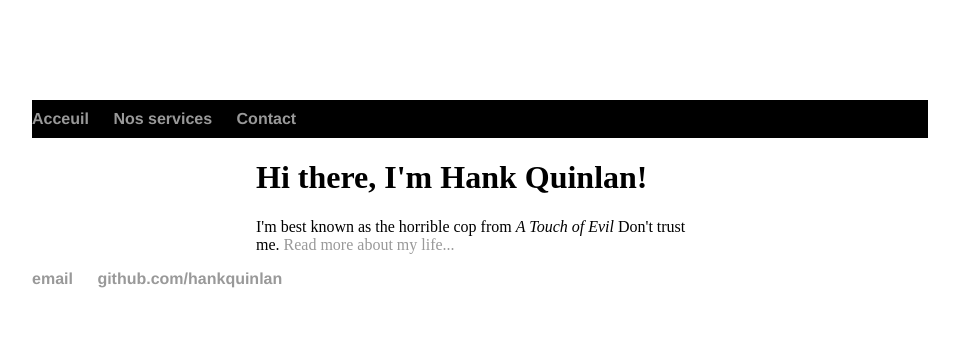
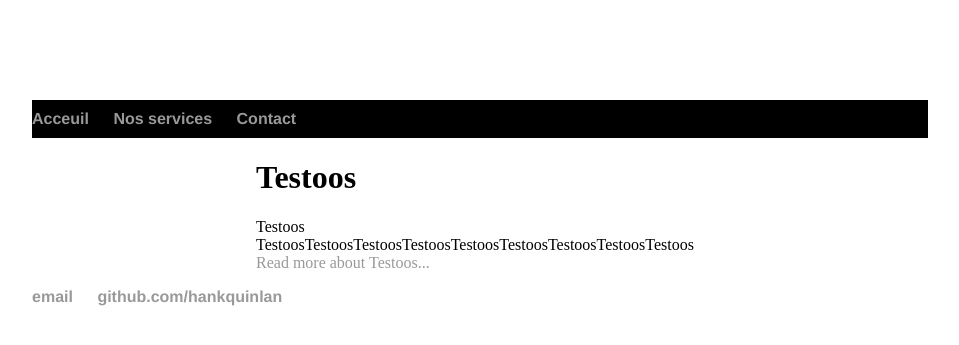
Before and after one commit to BobRendal/BobRendal.github.io, a Jekyll site: the page built from index.html, in a window 1280 px wide. Shown: the top 345 px of the page, without its empty margins (160-1119 px from the left). Built offline with Jekyll 4.4.1, drawn with Linux system fonts in a browser that asks for light colours.

Commit message:
Update index.html

```diff
--- a/index.html
+++ b/index.html
@@ -1,8 +1,8 @@
 ---
 layout: defaults
-title: Hank Quinlan, Cop
+title: Testoos
 ---
 <div class="blurb">
-	<h1>Hi there, I'm Hank Quinlan!</h1>
-	<p>I'm best known as the horrible cop from <em>A Touch of Evil</em> Don't trust me. <a href="/about">Read more about my life...</a></p>
+	<h1>Testoos</h1>
+	<p>Testoos TestoosTestoosTestoosTestoosTestoosTestoosTestoosTestoosTestoos <a href="/about">Read more about Testoos...</a></p>
 </div><!-- /.blurb -->
```
